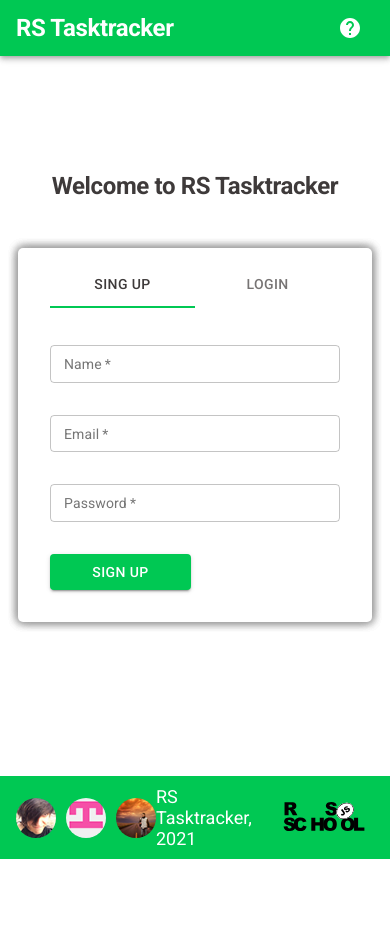
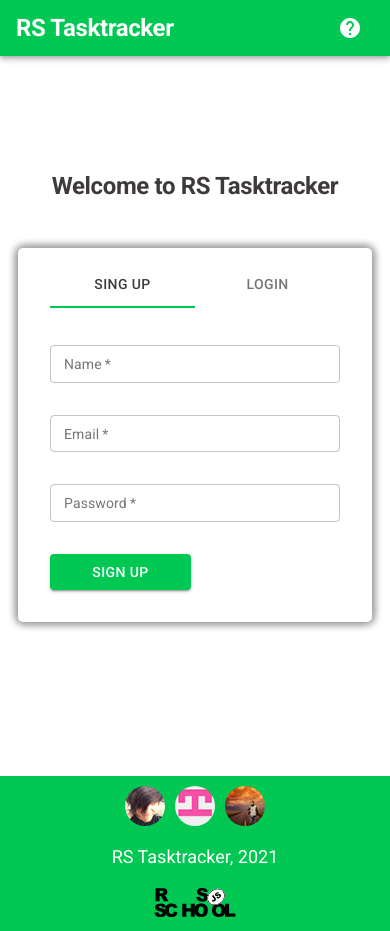
Before and after one commit to johnneon/rsclone, a React (Create React App) app: page / in a window 390 px wide. Before the commit the page ends 859 px from the top, so only its background shows below. Built offline with nearby package versions, Linux system fonts and the light colour scheme.

Commit message:
feat: add footer adaptive

```diff
--- a/src/components/Footer/Footer.jsx
+++ b/src/components/Footer/Footer.jsx
@@ -13,14 +13,32 @@ const currentStyles = makeStyles((theme) => ({
     width: '100px',
     height: '30px',
   },
+  footerLogoWrapper: {
+    '@media(max-width: 480px)': {
+      width: '100%',
+      justifyContent: 'center',
+    },
+  },
   year: {
     color: theme.palette.background.main,
     fontSize: '18px',
+    '@media(max-width: 480px)': {
+      width: '100%',
+      marginBottom: '20px',
+      textAlign: 'center',
+    },
   },
   avatar: {
     marginRight: '10px',
     '&:last-child': {
       marginRight: 0,
+    },
+  },
+  avatars: {
+    '@media(max-width: 480px)': {
+      width: '100%',
+      justifyContent: 'center',
+      marginBottom: '20px',
     },
   },
 }));
@@ -68,16 +86,15 @@ function Footer() {
       <Container maxWidth={false}>
         <Grid
           container
-          wrap="nowrap"
           direction="row"
           justify="space-between"
           alignItems="center"
         >
-          <div className={classes.flex}>
+          <div className={`${classes.flex} ${classes.avatars}`}>
             {avatars}
           </div>
           <span className={classes.year}>RS Tasktracker, 2021</span>
-          <div className={`${classes.flex} ${classes.alignItemCenter}`}>
+          <div className={`${classes.flex} ${classes.alignItemCenter} ${classes.footerLogoWrapper}`}>
             <a href="https://rs.school/js/" rel="noreferrer" target="_blank">
               <img className={classes.footerLogo} src="assets/images/rs_school_js.svg" alt="rsschool" />
             </a>
```
Also changed, not shown: .eslintrc.js, 1 other file (tests, documents, lock files or other folders).
